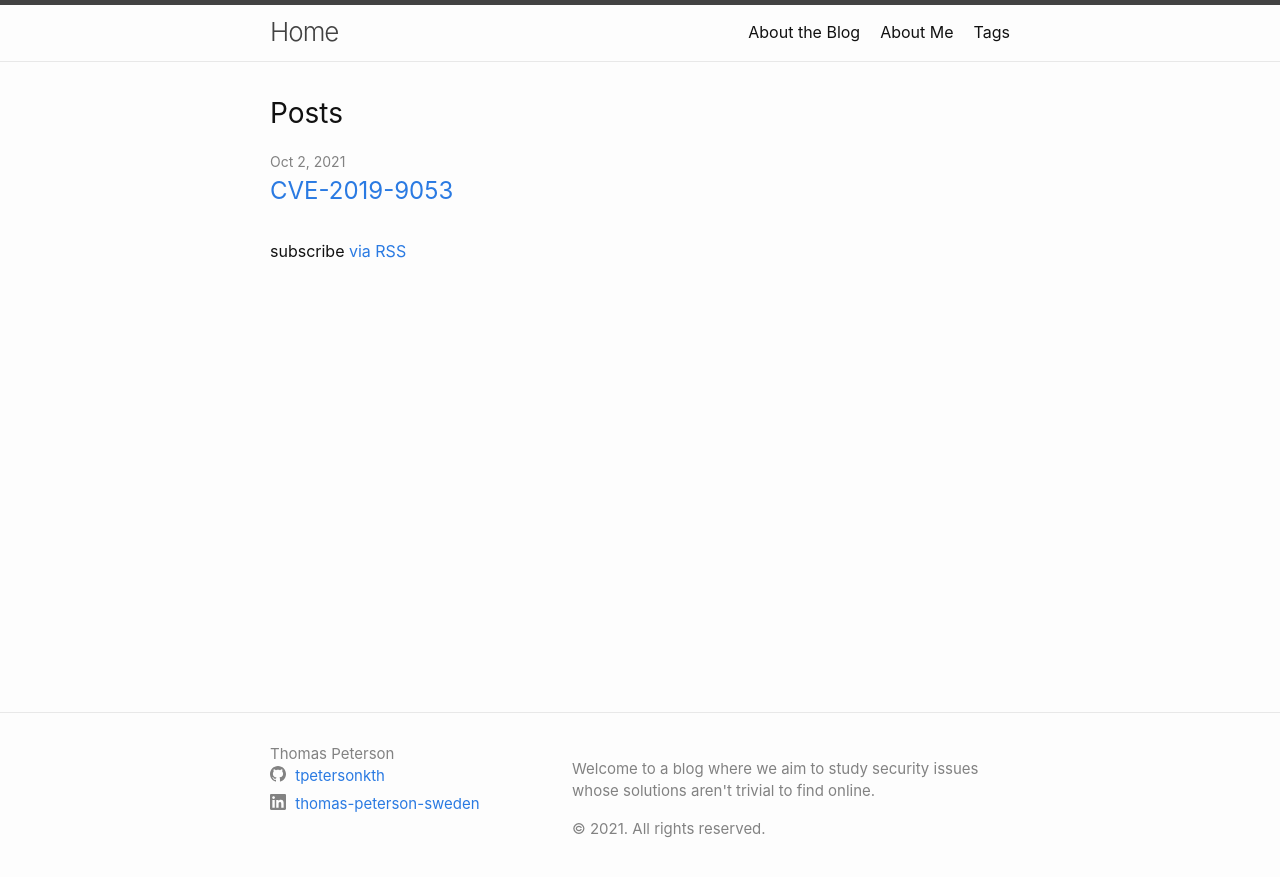
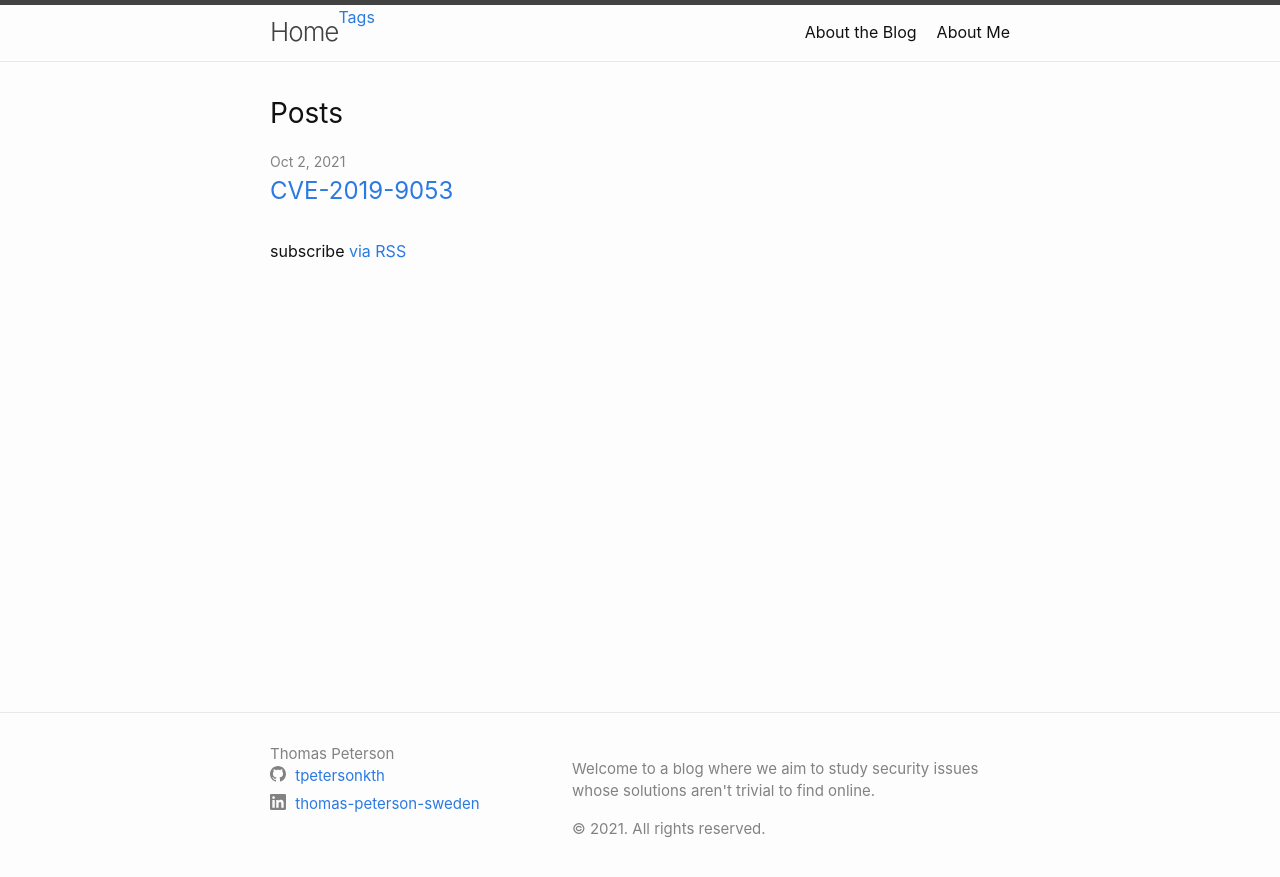
Before and after one commit to tpetersonkth/tpetersonkth.github.io, a Jekyll site: the page built from index.md, in a window 1280 px wide. Shown: the top 877 px of the page. Built offline with Jekyll 4.4.1, drawn with Linux system fonts in a browser that asks for light colours.

Commit message:
Move tags link to the left and change style

```diff
--- a/_includes/header.html
+++ b/_includes/header.html
@@ -4,7 +4,7 @@
     {%- assign default_paths = site.pages | map: "path" -%}
     {%- assign page_paths = site.header_pages | default: default_paths -%}
     <a class="site-title" rel="author" href="{{ "/" | relative_url }}">{{ site.title | escape }}</a>
-
+    <a class="Tags" href="{{ "/tags" | relative_url }}">Tags</a>
     {%- if page_paths -%}
       <nav class="site-nav">
         <input type="checkbox" id="nav-trigger" class="nav-trigger" />
```
Also changed, not shown: _includes/tags.md (line endings or trailing spaces).
